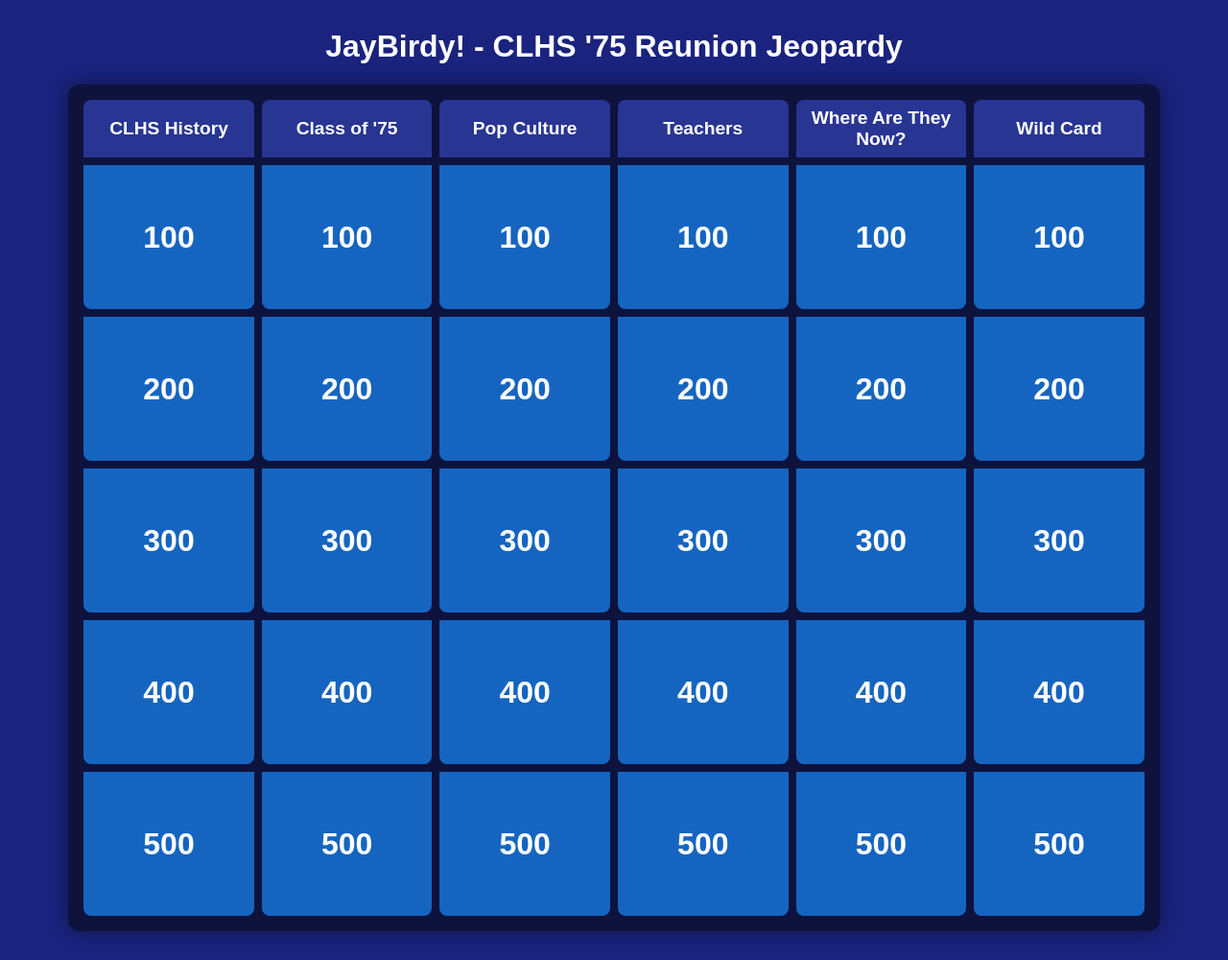
After one commit to pdxalz/annie_server, a Python web app: template templates/jaybirdy.html in a window 1280 px wide. The commit adds this page. Shown: the whole page at 96% size. Run offline with Jinja, Linux system fonts and the light colour scheme; the template is opened without the code that fills it, so the values that code supplies are empty.

Commit message:
Added jaybirdy page.  Change ip address.

```diff
--- a/main.py
+++ b/main.py
@@ -272,6 +272,10 @@ async def get_image_date():
 @app.get("/")
 async def read_index():
     return FileResponse(INDEX_HTML_PATH)
+
+@app.get("/jaybirdy", response_class=HTMLResponse)
+async def read_jaybirdy():
+    return FileResponse(APP_ROOT / "templates/jaybirdy.html")
 
 # ==============================================================================
 # == REUNION WEBSITE API                                                      ==
@@ -594,7 +598,7 @@ async def reset_password(student_id: int, current_user: dict = Depends(require_l
 
     return {"message": f"Password for {student['full_name']} reset to default."}
 # Include the reunion router in the main FastAPI app
-app.include_router(reunion_router, prefix="/clhs1975", tags=["Reunion"])
+app.include_router(reunion_router, prefix="/clhs1975oops", tags=["Reunion"])
 
 
 def hours_minutes(time_str):
--- /dev/null
+++ b/templates/jaybirdy.html
@@ -0,0 +1,199 @@
+<!DOCTYPE html>
+<html lang="en">
+
+<head>
+    <meta charset="UTF-8">
+    <meta name="viewport" content="width=device-width, initial-scale=1.0">
+    <title>JayBirdy - CLHS '75 Reunion</title>
+    <style>
+        body {
+            font-family: Arial, sans-serif;
+            background-color: #1a237e;
+            color: #fff;
+            text-align: center;
+        }
+
+        .container {
+            width: 90%;
+            margin: 30px auto;
+        }
+
+        .jeopardy-board {
+            display: grid;
+            grid-template-columns: repeat(6, 1fr);
+            grid-template-rows: 60px repeat(5, 150px);
+            gap: 8px;
+            background: #0d133d;
+            border-radius: 12px;
+            padding: 16px;
+            box-shadow: 0 0 20px #0006;
+        }
+
+        .category {
+            background: #283593;
+            color: #fff;
+            font-size: 1.2em;
+            font-weight: bold;
+            display: flex;
+            align-items: center;
+            justify-content: center;
+            border-radius: 8px 8px 0 0;
+        }
+
+        .cell {
+            background: #1565c0;
+            color: #fff;
+            font-size: 2em;
+            font-weight: bold;
+            display: flex;
+            align-items: center;
+            justify-content: center;
+            cursor: pointer;
+            border-radius: 0 0 8px 8px;
+            position: relative;
+            transition: background 0.2s;
+        }
+
+        .cell.used {
+            background: #3949ab;
+            color: #bdbdbd;
+            cursor: default;
+        }
+
+        .popup {
+            position: fixed;
+            top: 50%;
+            left: 50%;
+            transform: translate(-50%, -50%);
+            background: #283593;
+            color: #fff;
+            padding: 32px 24px;
+            border-radius: 12px;
+            box-shadow: 0 0 30px #000a;
+            z-index: 1000;
+            font-size: 6em;
+            min-width: 300px;
+            cursor: pointer;
+            display: flex;
+            align-items: center;
+            justify-content: center;
+            text-align: center;
+            line-height: 1.1;
+        }
+
+        .overlay {
+            position: fixed;
+            top: 0;
+            left: 0;
+            right: 0;
+            bottom: 0;
+            background: rgba(10, 20, 60, 0.7);
+            z-index: 999;
+        }
+    </style>
+</head>
+
+<body>
+    <div class="container">
+        <h1>JayBirdy! - CLHS '75 Reunion Jeopardy</h1>
+        <div class="jeopardy-board" id="board">
+            <!-- Categories -->
+            <div class="category">CLHS History</div>
+            <div class="category">Class of '75</div>
+            <div class="category">Pop Culture</div>
+            <div class="category">Teachers</div>
+            <div class="category">Where Are They Now?</div>
+            <div class="category">Wild Card</div>
+            <!-- Cells will be injected by JS -->
+        </div>
+    </div>
+
+    <script>
+        // Jeopardy data: [category][row]
+        const data = [
+            [
+                { value: 100, answer: "1953", question: "In what year was Concordia Lutheran High School established?" },
+                { value: 200, answer: "Downtown Houston", question: "Where was the original location of CLHS before moving to Tomball?" },
+                { value: 300, answer: "Lutheran Church–Missouri Synod", question: "Which church body founded CLHS?" },
+                { value: 400, answer: "Blue and Gold", question: "What are the school colors of CLHS?" },
+                { value: 500, answer: "Eagles", question: "What is the mascot of CLHS?" }
+            ],
+            [
+                { value: 100, answer: "It depends.", question: "Who was the senior class president in 1975?" },
+                { value: 200, answer: "It depends.", question: "Who was voted 'Most Likely to Succeed' in the class of '75?" },
+                { value: 300, answer: "It depends.", question: "Who gave the valedictorian speech for the class of '75?" },
+                { value: 400, answer: "It depends.", question: "Who was the class clown in '75?" },
+                { value: 500, answer: "It depends.", question: "Who was the prom king or queen in 1975?" }
+            ],
+            [
+                { value: 100, answer: "Captain Fantastic and the Brown Dirt Cowboy", question: "What was the best selling album of 1975?" },
+                { value: 200, answer: "Jaws", question: "What was the highest grossing film of 1975?" },
+                { value: 300, answer: "Pet Rock", question: "What fad toy was popular in 1975?" },
+                { value: 400, answer: "Saturday Night Live", question: "Which iconic TV show debuted in 1975?" },
+                { value: 500, answer: "Microsoft", question: "Which tech company was founded in 1975?" }
+            ],
+            [
+                { value: 100, answer: "It depends.", question: "Which teacher was famous for exploding chemistry demos?" },
+                { value: 200, answer: "It depends.", question: "Who taught senior English in 1975?" },
+                { value: 300, answer: "It depends.", question: "Which teacher coached the basketball team in '75?" },
+                { value: 400, answer: "It depends.", question: "Who was the principal in 1975?" },
+                { value: 500, answer: "It depends.", question: "Which teacher played guitar at chapel?" }
+            ],
+            [
+                { value: 100, answer: "Fill me in!", question: "What is ____ doing these days?" },
+                { value: 200, answer: "I have no clue.", question: "Where does ___ live now?" },
+                { value: 300, answer: "It depends.", question: "Who moved out of state after graduation?" },
+                { value: 400, answer: "It depends.", question: "Who became a doctor from the class of '75?" },
+                { value: 500, answer: "It depends.", question: "Who is still in Houston from the class of '75?" }
+            ],
+            [
+                { value: 100, answer: "It depends.", question: "Who drove the coolest car in '75?" },
+                { value: 200, answer: "It depends.", question: "Who had the longest hair in the class?" },
+                { value: 300, answer: "It depends.", question: "Who was the best athlete in '75?" },
+                { value: 400, answer: "It depends.", question: "Who was the best dancer at prom?" },
+                { value: 500, answer: "It depends.", question: "Who was voted 'Most Artistic'?" }
+            ]
+        ];
+
+        // Render grid cells
+        const board = document.getElementById('board');
+        for (let row = 0; row < 5; row++) {
+            for (let col = 0; col < 6; col++) {
+                const cell = document.createElement('div');
+                cell.className = 'cell';
+                cell.textContent = data[col][row].value;
+                cell.dataset.col = col;
+                cell.dataset.row = row;
+                cell.onclick = function () { showAnswer(col, row, cell); };
+                board.appendChild(cell);
+            }
+        }
+
+        // Popup logic
+        let overlay, popup;
+        function showAnswer(col, row, cell) {
+            if (cell.classList.contains('used')) return;
+            overlay = document.createElement('div');
+            overlay.className = 'overlay';
+            document.body.appendChild(overlay);
+
+            popup = document.createElement('div');
+            popup.className = 'popup';
+            popup.textContent = data[col][row].answer;
+            popup.onclick = function () { showQuestion(col, row, cell); };
+            document.body.appendChild(popup);
+        }
+        function showQuestion(col, row, cell) {
+            popup.textContent = data[col][row].question;
+            popup.onclick = function () { closePopup(cell); };
+        }
+        function closePopup(cell) {
+            document.body.removeChild(popup);
+            document.body.removeChild(overlay);
+            cell.classList.add('used');
+            cell.textContent = '';
+        }
+    </script>
+</body>
+
+</html>
--- a/templates/student_card.html
+++ b/templates/student_card.html
@@ -9,7 +9,7 @@
             {% elif student.status == 'Deceased' %}
             <span class="badge bg-secondary">In Memoriam</span>
             {% else %}
-            <span class="badge bg-light text-dark">No Response</span>
+            <span class="badge bg-secondary">No Response</span>
             {% endif %}
         </div>
     </div>
```
Also changed, not shown: 1 other file.
